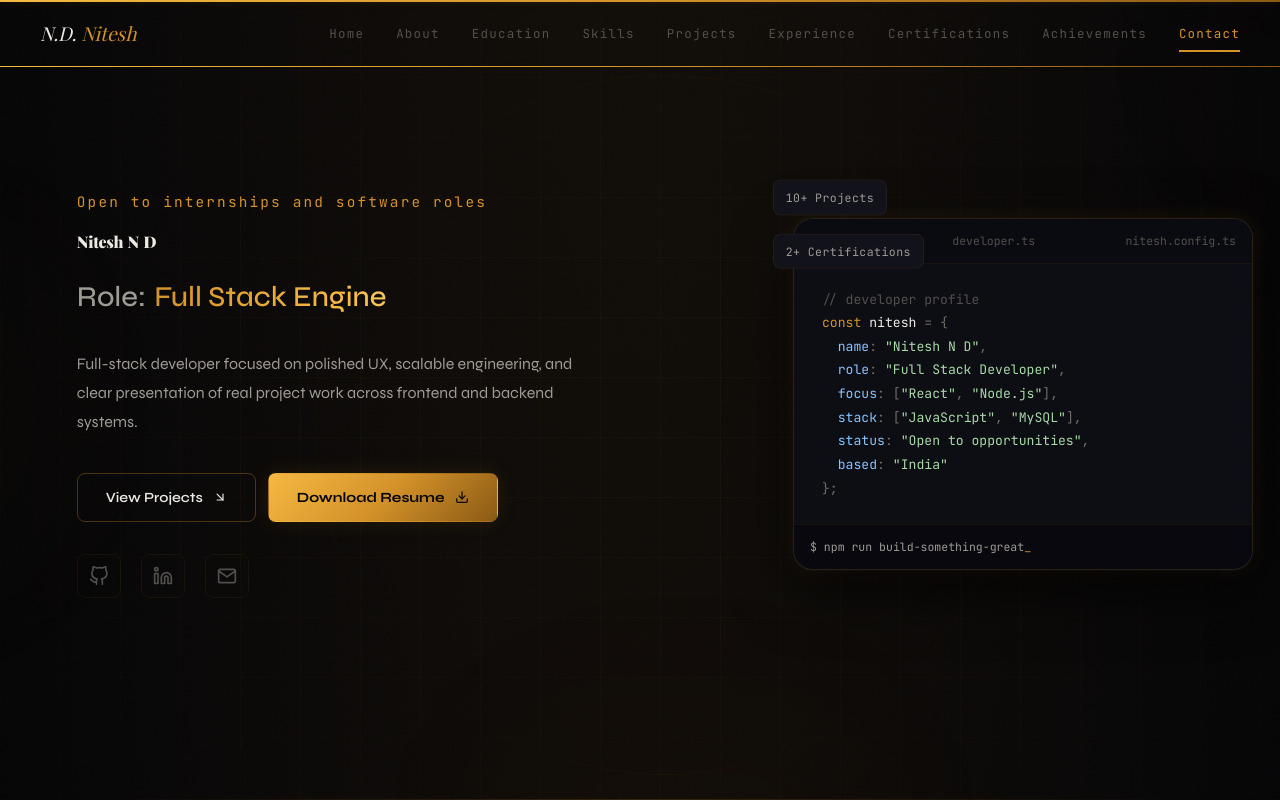
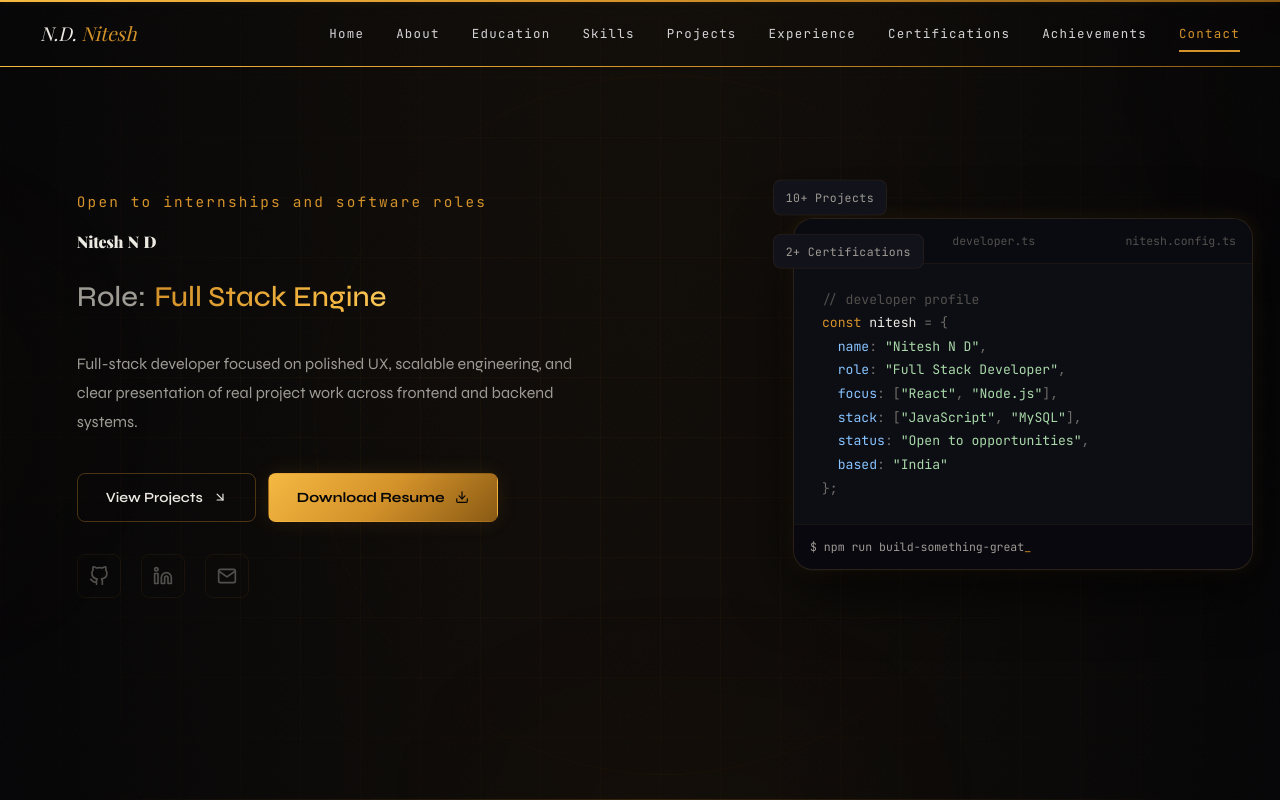
Before and after one commit to Nitesh-N-D/Portfolio, a React (Vite) app in the folder frontend/: page / in a window 1280 px wide. Shown: the top 800 px of the page. Built offline with nearby package versions, Linux system fonts and the light colour scheme; the HTML template or start-up script is replaced by a standard one; a web font is replaced by a local one.

Commit message:
Update Navbar styles for inactive section links

```diff
--- a/frontend/src/components/Navbar.tsx
+++ b/frontend/src/components/Navbar.tsx
@@ -119,7 +119,7 @@ export default function Navbar() {
                   href={`#${section}`}
                   aria-current={isActive ? "page" : undefined}
                   className={`relative font-mono text-[0.78rem] capitalize tracking-[0.1em] transition-colors duration-300 ${
-                    isActive ? "text-amber-500" : "text-text-muted hover:text-text-primary"
+                    isActive ? "text-amber-500" : "text-zinc-300 hover:text-white"
                   }`}
                   data-cursor="hover"
                   onClick={() => setActive(section)}
```
